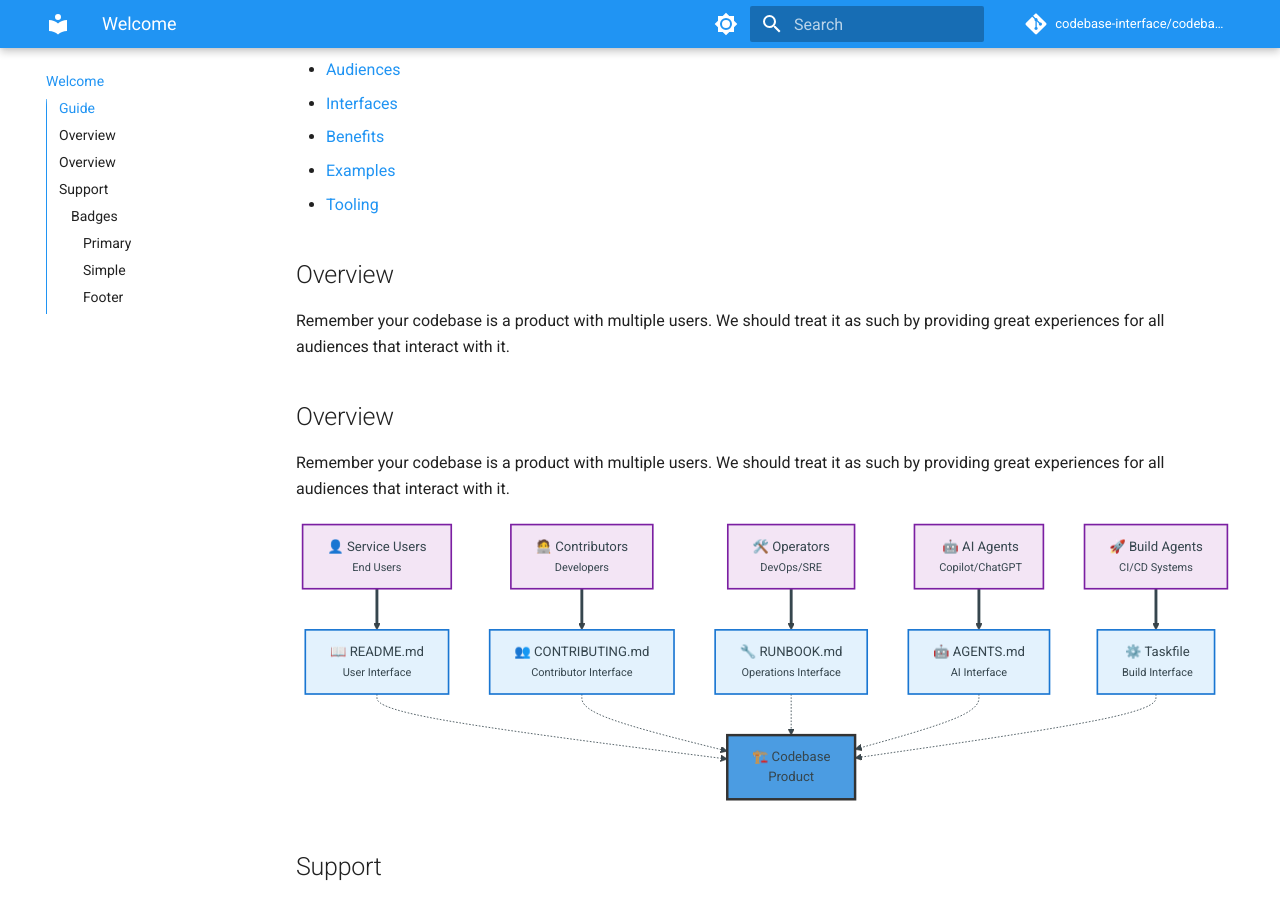
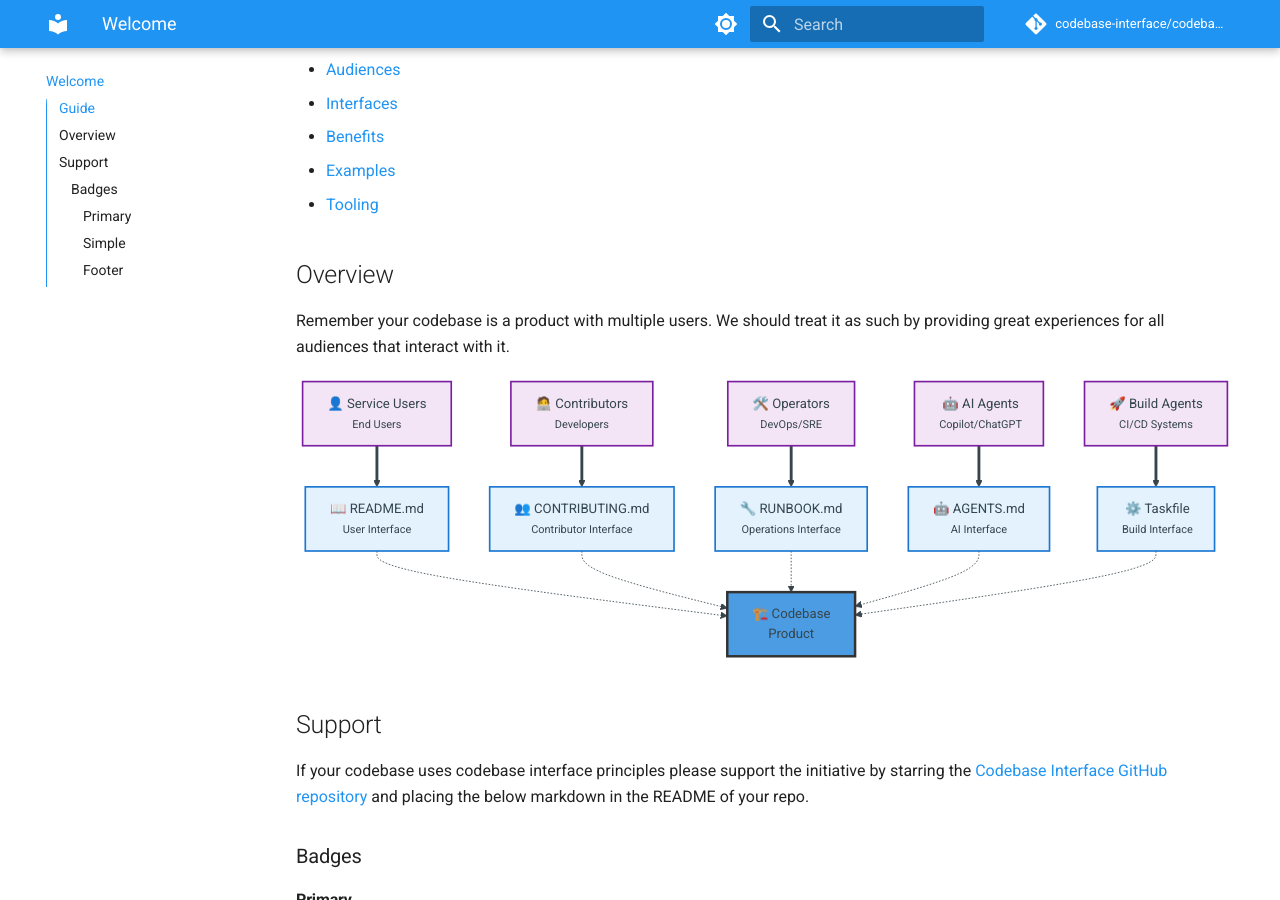
Before and after one commit to codebase-interface/codebase-interface.github.io, an MkDocs documentation site: the page built from docs/README.md, in a window 1280 px wide and 900 px high, scrolled down 455 px. Built offline with MkDocs 1.6.1 and Material for MkDocs 9.7.7, drawn with Linux system fonts in a browser that asks for light colours; comment, search, counter and statistics services are not loaded.

Commit message:
fix: remove redundant overview section from README

```diff
--- a/docs/README.md
+++ b/docs/README.md
@@ -14,10 +14,6 @@ By providing specific interfaces for each audience perspective, we can ensure th
 - [Benefits](./benefits.md)
 - [Examples](./examples.md)
 - [Tooling](./tooling.md)
-
-## Overview
-
-Remember your codebase is a product with multiple users. We should treat it as such by providing great experiences for all audiences that interact with it.
 
 ## Overview
 
```
